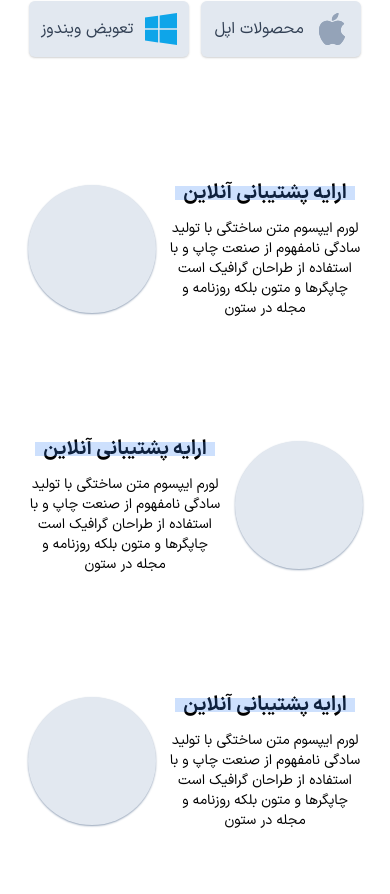
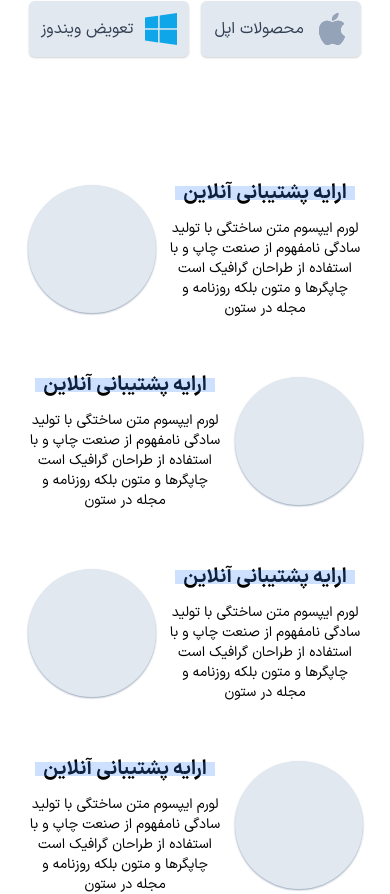
Before and after one commit to Apple-Service-ir/AppleService-RepairProject-FrontEnd, a React (Vite) app: page / in a window 390 px wide. Shown: the part 1631-2525 px from the top of the page. Built offline with nearby package versions, Linux system fonts and the light colour scheme.

Commit message:
responsive

```diff
--- a/src/index.css
+++ b/src/index.css
@@ -12,6 +12,20 @@
   font-family: "sansbold";
   src: url("./../public/fonts/sansbold.woff2");
   font-weight: bolder;
+}
+
+body::-webkit-scrollbar {
+  width: 5px;
+  border-radius: 5px;
+}
+
+body::-webkit-scrollbar-track {
+  background: #00000000;
+}
+
+body::-webkit-scrollbar-thumb {
+  @apply bg-slate-300;
+  border-radius: 5px;
 }
 
 html {
--- a/src/pages/Home/Home.jsx
+++ b/src/pages/Home/Home.jsx
@@ -156,7 +156,7 @@ export default function Home() {
         </div>
       </div>
 
-      <div className="container flex flex-col justify-center items-center gap-16 mt-16 mx-auto">
+      <div className="container flex flex-col justify-center items-center gap-0 mt-16 mx-auto sm:gap-16">
         <div className="w-full flex justify-start relative">
           <div className="bg-blue-500 w-[500px] h-[500px] rounded-full absolute -left-44 -top-64 blur-[150px] -z-10 opacity-25 hidden lg:block"></div>
           <div className="w-full h-48 flex justify-center items-center gap-3
```
